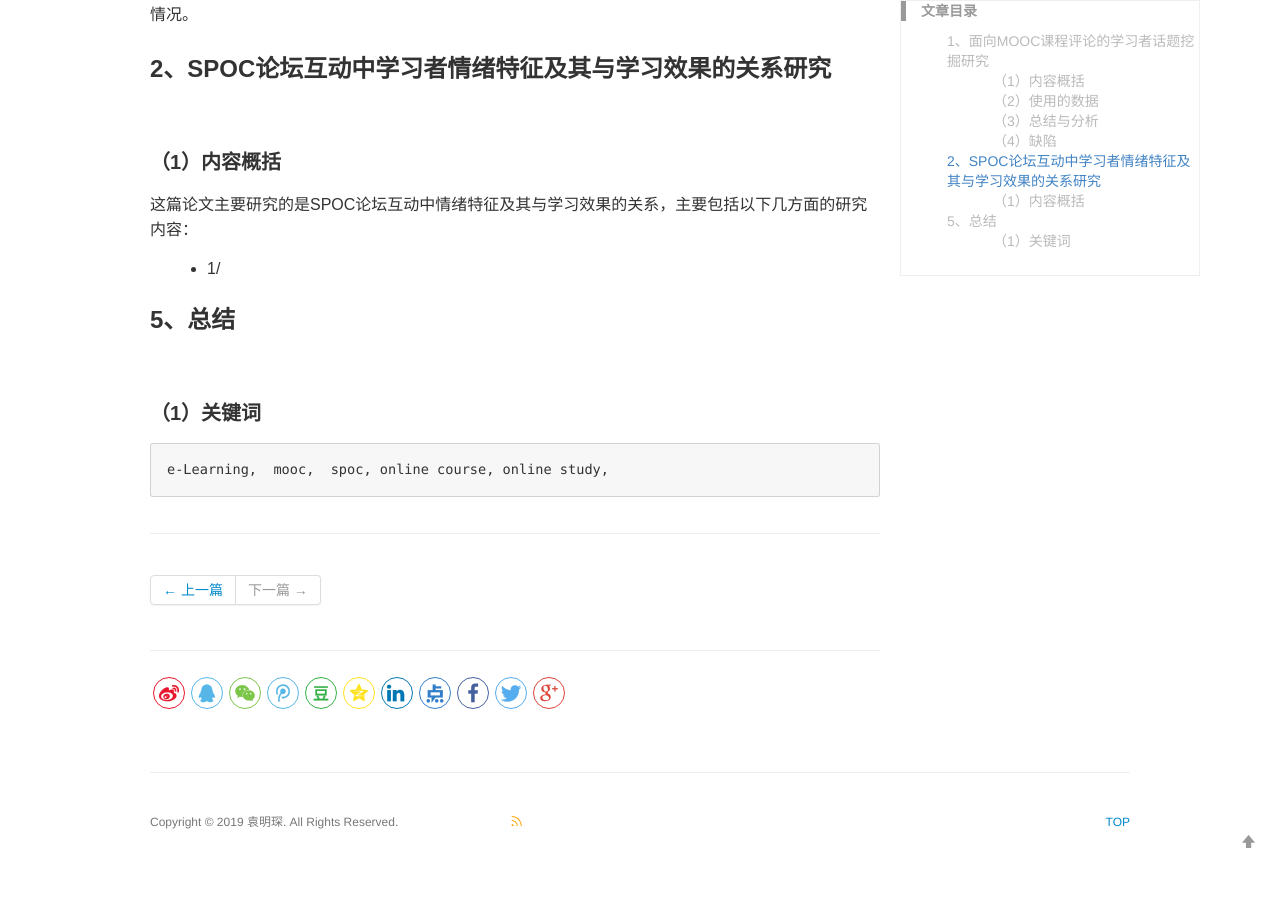
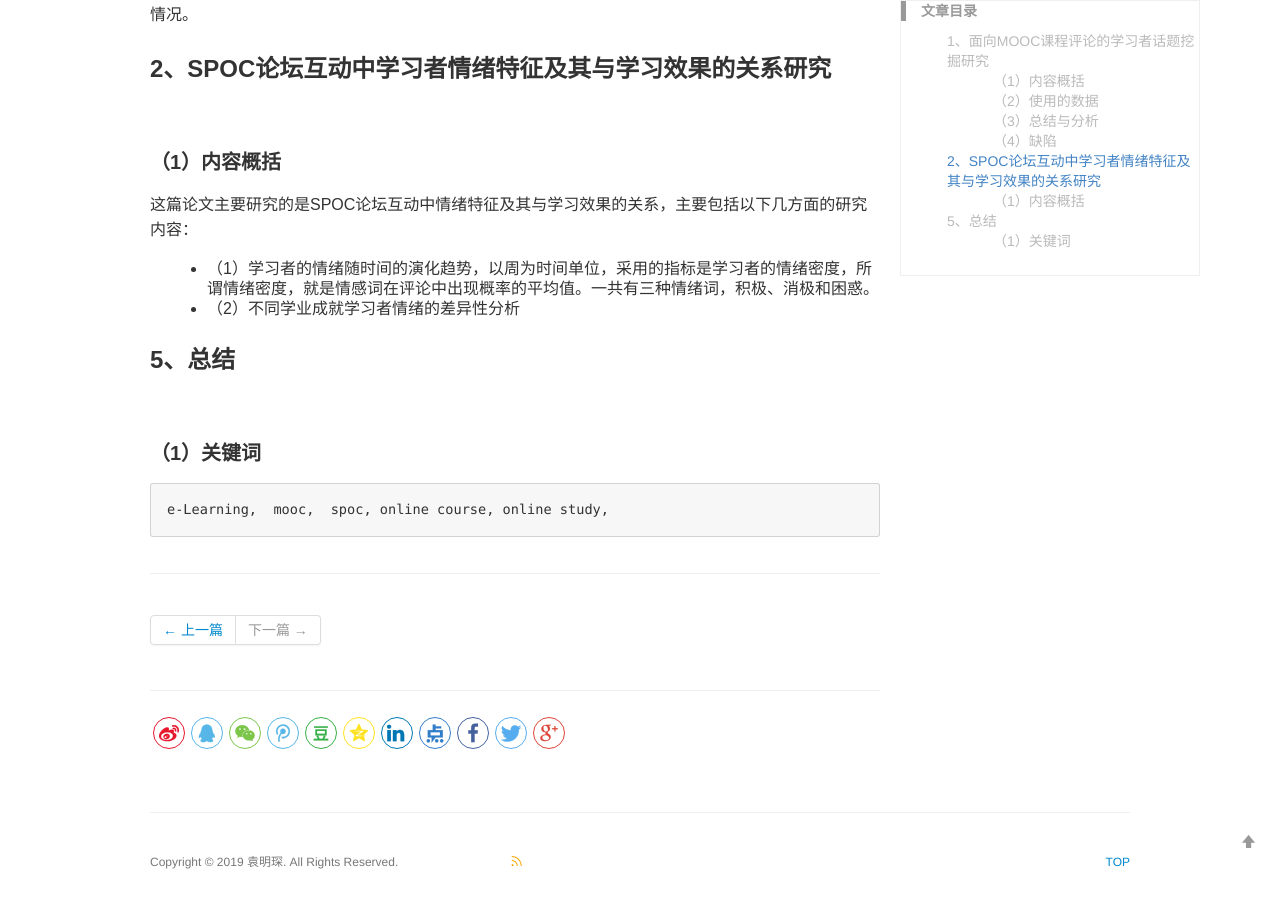
Before and after one commit to yuanmingchen/yuanmingchen.github.io, a Jekyll site: the page built from _posts/2019-04-18-Online Course nlp paper survey.md, in a window 1280 px wide and 900 px high, scrolled down 924 px. Built offline with Jekyll 4.4.1, drawn with Linux system fonts in a browser that asks for light colours; comment, search, counter and statistics services are not loaded; before the commit the page ends 1795 px from its top, so only the background shows below that.

Commit message:
Updates _posts/2019-04-18-Online Course nlp paper survey.md
Auto commit by GitBook Editor

```diff
--- a/_posts/2019-04-18-Online Course nlp paper survey.md
+++ b/_posts/2019-04-18-Online Course nlp paper survey.md
@@ -27,7 +27,8 @@ tags: []
 ### 2、SPOC论坛互动中学习者情绪特征及其与学习效果的关系研究
 #### （1）内容概括
 这篇论文主要研究的是SPOC论坛互动中情绪特征及其与学习效果的关系，主要包括以下几方面的研究内容：
-- 1/
+- （1）学习者的情绪随时间的演化趋势，以周为时间单位，采用的指标是学习者的情绪密度，所谓情绪密度，就是情感词在评论中出现概率的平均值。一共有三种情绪词，积极、消极和困惑。
+- （2）不同学业成就学习者情绪的差异性分析
 
 
 ### 5、总结
```
